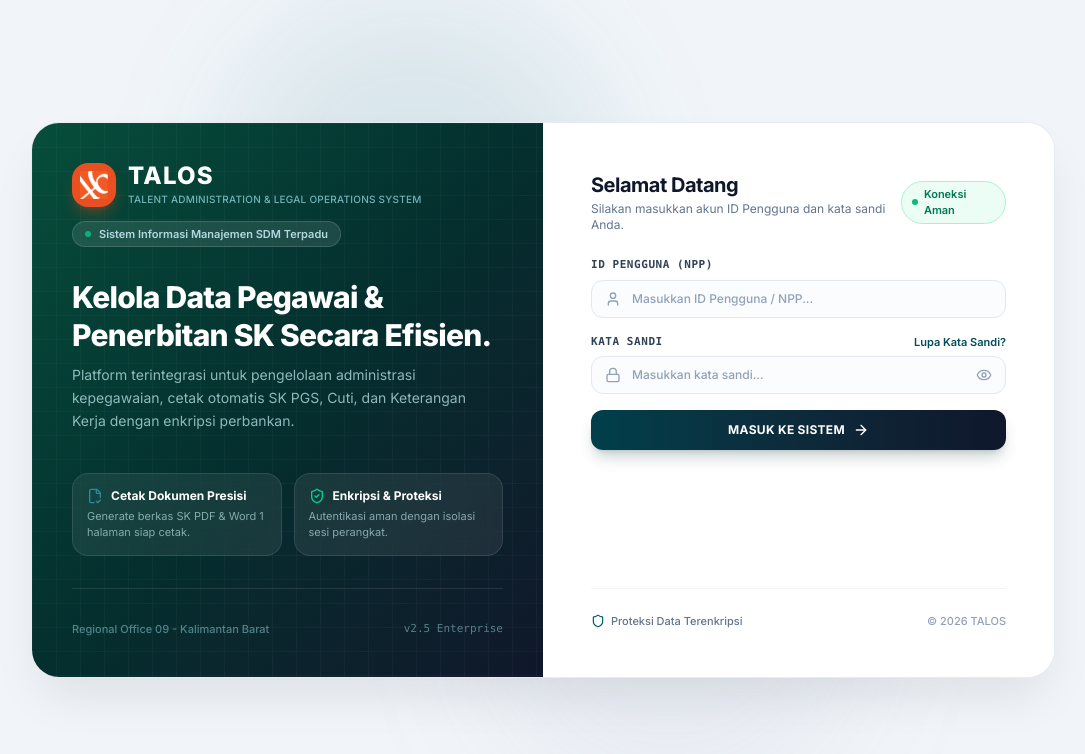
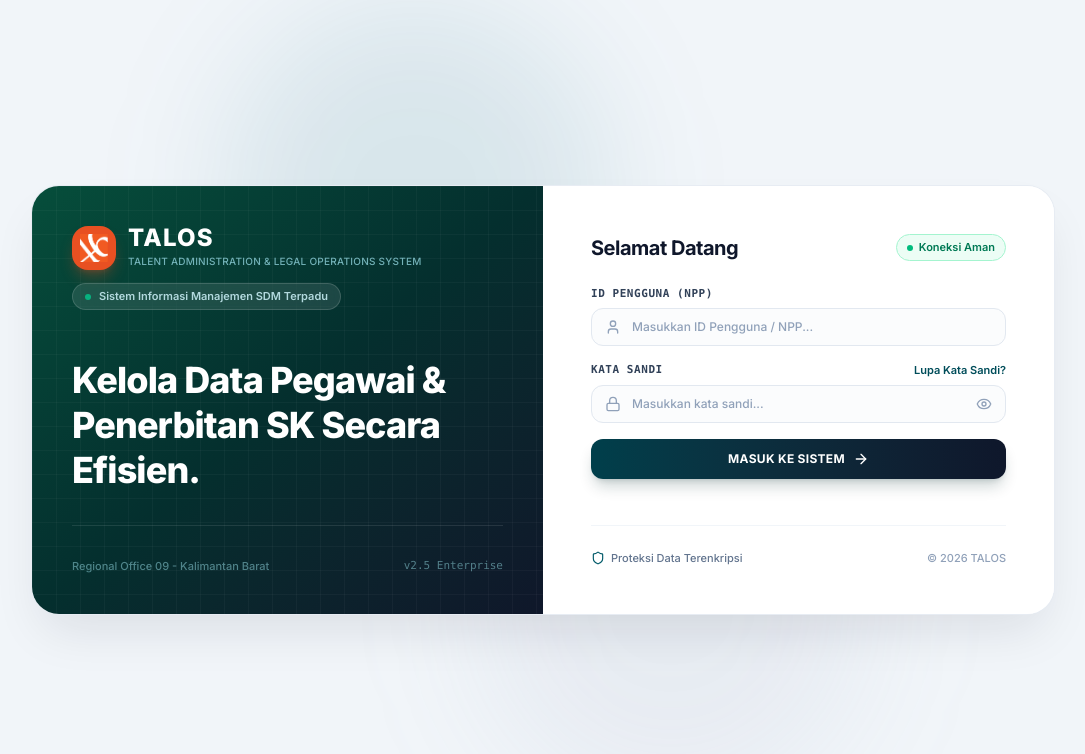
Before and after one commit to evxz0/personal-hris, a React (Vite) app: page /login in a window 1280 px wide. Shown: the top 754 px of the page, without its empty margins (97-1182 px from the left). Built offline with nearby package versions, Linux system fonts and the light colour scheme.

Commit message:
style: simplify login page layout by removing descriptions and cards

```diff
--- a/src/pages/Login.tsx
+++ b/src/pages/Login.tsx
@@ -120,36 +120,11 @@ export default function LoginPage({ onLoginSuccess }: LoginPageProps) {
             </div>
 
             {/* Main Value Proposition Title */}
-            <div className="space-y-2.5">
-              <h2 className="text-2xl sm:text-3xl font-extrabold tracking-tight leading-tight text-white">
-                Kelola Data Pegawai &amp; Penerbitan SK Secara Efisien.
+            <div className="space-y-2.5 pt-4">
+              <h2 className="text-3xl sm:text-4xl font-extrabold tracking-tight leading-tight text-white">
+                Kelola Data Pegawai &amp;<br />
+                Penerbitan SK Secara Efisien.
               </h2>
-              <p className="text-xs sm:text-sm text-teal-100/80 leading-relaxed font-normal">
-                Platform terintegrasi untuk pengelolaan administrasi kepegawaian, cetak otomatis SK PGS, Cuti, dan Keterangan Kerja dengan enkripsi perbankan.
-              </p>
-            </div>
-
-            {/* Feature Badges */}
-            <div className="grid grid-cols-1 sm:grid-cols-2 gap-3 pt-2">
-              <div className="p-3.5 rounded-2xl bg-white/[0.07] border border-white/10 backdrop-blur-md space-y-1">
-                <div className="flex items-center gap-2 text-teal-300">
-                  <FileCheck2 className="w-4 h-4 text-teal-400 shrink-0"/>
-                  <span className="text-xs font-bold text-white">Cetak Dokumen Presisi</span>
-                </div>
-                <p className="text-[11px] text-teal-100/70 leading-normal">
-                  Generate berkas SK PDF &amp; Word 1 halaman siap cetak.
-                </p>
-              </div>
-
-              <div className="p-3.5 rounded-2xl bg-white/[0.07] border border-white/10 backdrop-blur-md space-y-1">
-                <div className="flex items-center gap-2 text-teal-300">
-                  <ShieldCheck className="w-4 h-4 text-emerald-400 shrink-0"/>
-                  <span className="text-xs font-bold text-white">Enkripsi &amp; Proteksi</span>
-                </div>
-                <p className="text-[11px] text-teal-100/70 leading-normal">
-                  Autentikasi aman dengan isolasi sesi perangkat.
-                </p>
-              </div>
             </div>
           </div>
 
@@ -172,9 +147,6 @@ export default function LoginPage({ onLoginSuccess }: LoginPageProps) {
                 <h3 className="text-xl font-bold text-slate-900 tracking-tight">
                   Selamat Datang
                 </h3>
-                <p className="text-xs text-slate-500 mt-0.5">
-                  Silakan masukkan akun ID Pengguna dan kata sandi Anda.
-                </p>
               </div>
               <div className="inline-flex items-center gap-1.5 px-2.5 py-1 rounded-full text-[11px] font-semibold bg-emerald-50 text-emerald-700 border border-emerald-200">
                 <span className="w-1.5 h-1.5 rounded-full bg-emerald-500" />
```
